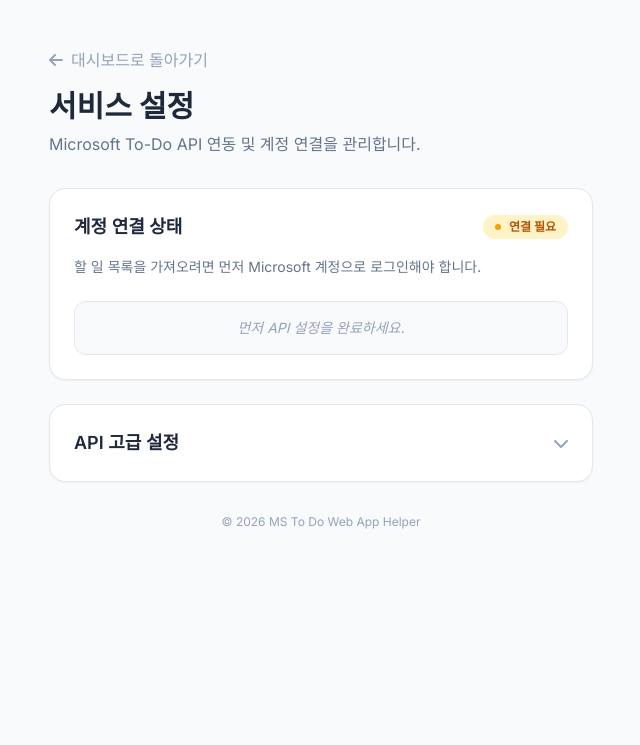
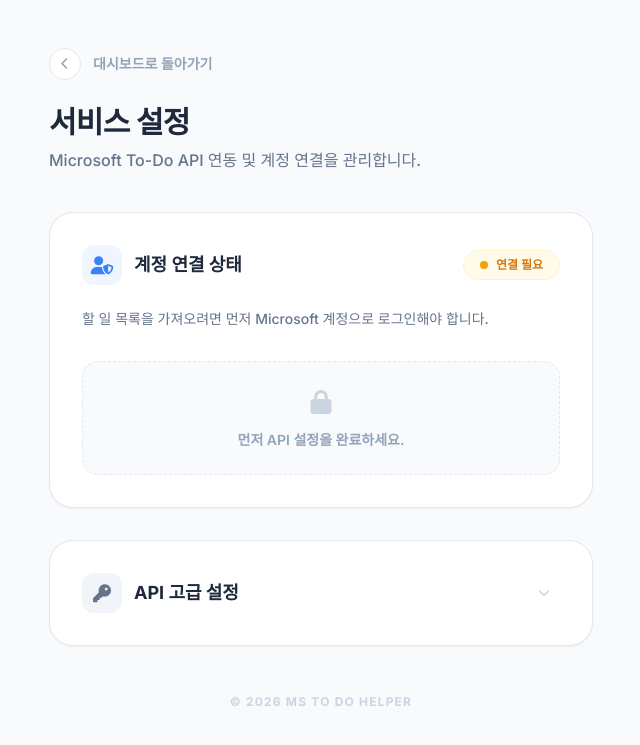
Before and after one commit to shin2012/mstodo_web, a Flask app: page /settings in a window 1280 px wide. Shown: the top 745 px of the page, without its empty margins (319-959 px from the left). Run offline with Flask 3, Linux system fonts and the light colour scheme; some libraries are stand-ins or nearby versions.

Commit message:
UI 개선: Font Awesome 활용 및 현대적인 카드형 디자인 적용, requests 패키지 추가

```diff
--- a/requirements.txt
+++ b/requirements.txt
@@ -1,3 +1,4 @@
 Flask
 pymstodo
 gunicorn
+requests
--- a/templates/settings.html
+++ b/templates/settings.html
@@ -13,90 +13,125 @@
 </head>
 <body class="bg-slate-50 min-h-screen">
     <div class="max-w-xl mx-auto py-12 px-4">
-        <div class="mb-8">
-            <a href="/" class="text-slate-400 hover:text-blue-500 flex items-center transition-colors mb-4">
-                <i class="fas fa-arrow-left mr-2"></i> 대시보드로 돌아가기
+        <div class="mb-10">
+            <a href="/" class="group inline-flex items-center text-slate-400 hover:text-blue-600 transition-all mb-6">
+                <div class="w-8 h-8 rounded-full bg-white border border-slate-200 flex items-center justify-center mr-3 group-hover:border-blue-200 group-hover:shadow-sm transition-all">
+                    <i class="fas fa-chevron-left text-xs"></i>
+                </div>
+                <span class="font-semibold text-sm">대시보드로 돌아가기</span>
             </a>
-            <h1 class="text-3xl font-bold text-slate-800">서비스 설정</h1>
-            <p class="text-slate-500 mt-2">Microsoft To-Do API 연동 및 계정 연결을 관리합니다.</p>
+            <h1 class="text-3xl font-extrabold text-slate-800 tracking-tight">서비스 설정</h1>
+            <p class="text-slate-500 mt-2 font-medium">Microsoft To-Do API 연동 및 계정 연결을 관리합니다.</p>
         </div>
 
         <!-- 1. 계정 연동 상태 카드 -->
-        <div class="bg-white rounded-2xl shadow-sm border border-slate-200 overflow-hidden mb-6">
-            <div class="p-6">
-                <div class="flex items-center justify-between mb-4">
-                    <h2 class="text-lg font-semibold text-slate-800">계정 연결 상태</h2>
+        <div class="bg-white rounded-3xl shadow-sm border border-slate-200 overflow-hidden mb-8">
+            <div class="p-8">
+                <div class="flex items-center justify-between mb-6">
+                    <div class="flex items-center space-x-3">
+                        <div class="w-10 h-10 rounded-xl bg-blue-50 flex items-center justify-center text-blue-500">
+                            <i class="fas fa-user-shield text-lg"></i>
+                        </div>
+                        <h2 class="text-lg font-bold text-slate-800">계정 연결 상태</h2>
+                    </div>
                     {% if has_token %}
-                    <span class="flex items-center px-3 py-1 rounded-full bg-green-100 text-green-700 text-xs font-bold">
-                        <span class="w-1.5 h-1.5 rounded-full bg-green-500 mr-2"></span> 연결됨
+                    <span class="flex items-center px-4 py-1.5 rounded-full bg-green-50 text-green-600 text-xs font-bold border border-green-100">
+                        <span class="w-2 h-2 rounded-full bg-green-500 mr-2 animate-pulse"></span> 연결됨
                     </span>
                     {% else %}
-                    <span class="flex items-center px-3 py-1 rounded-full bg-amber-100 text-amber-700 text-xs font-bold">
-                        <span class="w-1.5 h-1.5 rounded-full bg-amber-500 mr-2"></span> 연결 필요
+                    <span class="flex items-center px-4 py-1.5 rounded-full bg-amber-50 text-amber-600 text-xs font-bold border border-amber-100">
+                        <span class="w-2 h-2 rounded-full bg-amber-500 mr-2"></span> 연결 필요
                     </span>
                     {% endif %}
                 </div>
 
                 {% if has_token %}
-                <p class="text-sm text-slate-500 mb-6">이미 Microsoft 계정이 연결되어 있습니다. 다시 연결하려면 아래 버튼을 클릭하세요.</p>
+                <div class="bg-slate-50 rounded-2xl p-4 mb-8 border border-slate-100">
+                    <p class="text-sm text-slate-600 leading-relaxed font-medium">
+                        <i class="fas fa-info-circle mr-2 text-blue-400"></i>
+                        이미 Microsoft 계정이 연결되어 있습니다. 다시 연결하려면 아래 버튼을 클릭하세요.
+                    </p>
+                </div>
                 {% else %}
-                <p class="text-sm text-slate-500 mb-6">할 일 목록을 가져오려면 먼저 Microsoft 계정으로 로그인해야 합니다.</p>
+                <p class="text-sm text-slate-500 mb-8 font-medium">할 일 목록을 가져오려면 먼저 Microsoft 계정으로 로그인해야 합니다.</p>
                 {% endif %}
 
                 {% if client_id and client_secret %}
                 <a href="{{ url_for('auth_login') }}"
-                   class="w-full inline-flex items-center justify-center px-6 py-3 bg-[#0078d4] hover:bg-[#005a9e] text-white font-semibold rounded-xl transition-all shadow-md hover:shadow-lg">
-                    <i class="fab fa-microsoft mr-3 text-lg"></i>
+                   class="w-full inline-flex items-center justify-center px-6 py-4 bg-[#0078d4] hover:bg-[#005a9e] text-white font-bold rounded-2xl transition-all shadow-lg shadow-blue-500/20 active:scale-[0.98]">
+                    <i class="fab fa-microsoft mr-3 text-xl"></i>
                     Microsoft 계정으로 로그인
                 </a>
                 {% else %}
-                <div class="bg-slate-50 border border-slate-200 rounded-xl p-4 text-center">
-                    <p class="text-sm text-slate-400 italic">먼저 API 설정을 완료하세요.</p>
+                <div class="bg-slate-50 border border-slate-200 border-dashed rounded-2xl p-6 text-center">
+                    <i class="fas fa-lock text-slate-300 text-2xl mb-3"></i>
+                    <p class="text-sm text-slate-400 font-semibold">먼저 API 설정을 완료하세요.</p>
                 </div>
                 {% endif %}
             </div>
         </div>
 
-        <!-- 2. API 상세 설정 (상세 정보 클릭 시 열림) -->
-        <details class="group bg-white rounded-2xl shadow-sm border border-slate-200 overflow-hidden">
-            <summary class="list-none p-6 cursor-pointer flex items-center justify-between">
-                <h2 class="text-lg font-semibold text-slate-800">API 고급 설정</h2>
-                <span class="text-slate-400 transition-transform group-open:rotate-180">
-                    <i class="fas fa-chevron-down"></i>
+        <!-- 2. API 상세 설정 -->
+        <details class="group bg-white rounded-3xl shadow-sm border border-slate-200 overflow-hidden">
+            <summary class="list-none p-8 cursor-pointer flex items-center justify-between hover:bg-slate-50 transition-colors">
+                <div class="flex items-center space-x-3">
+                    <div class="w-10 h-10 rounded-xl bg-slate-100 flex items-center justify-center text-slate-500 group-open:bg-blue-50 group-open:text-blue-500 transition-colors">
+                        <i class="fas fa-key text-lg"></i>
+                    </div>
+                    <h2 class="text-lg font-bold text-slate-800">API 고급 설정</h2>
+                </div>
+                <span class="w-8 h-8 rounded-full flex items-center justify-center text-slate-300 transition-transform group-open:rotate-180 group-open:text-blue-500">
+                    <i class="fas fa-chevron-down text-xs"></i>
                 </span>
             </summary>
-            <div class="px-6 pb-6 pt-0">
-                <form method="POST" class="space-y-4">
+            <div class="px-8 pb-8 pt-2">
+                <form method="POST" class="space-y-6">
                     <div>
-                        <label for="client_id" class="block text-sm font-medium text-slate-700 mb-1">Application (client) ID</label>
-                        <input type="text" id="client_id" name="client_id" value="{{ client_id }}"
-                               class="w-full px-4 py-2 bg-slate-50 border border-slate-200 rounded-lg focus:ring-2 focus:ring-blue-500 focus:border-blue-500 outline-none transition-all text-sm font-mono"
-                               required>
+                        <label for="client_id" class="block text-xs font-bold text-slate-500 mb-2 uppercase tracking-wider ml-1">Application (client) ID</label>
+                        <div class="relative">
+                            <div class="absolute left-4 top-1/2 -translate-y-1/2 text-slate-300">
+                                <i class="fas fa-fingerprint"></i>
+                            </div>
+                            <input type="text" id="client_id" name="client_id" value="{{ client_id }}"
+                                   class="w-full pl-11 pr-4 py-3 bg-slate-50 border border-slate-200 rounded-xl focus:ring-4 focus:ring-blue-500/10 focus:border-blue-500 outline-none transition-all text-sm font-mono font-medium"
+                                   placeholder="Azure AD Client ID"
+                                   required>
+                        </div>
                     </div>
                     <div>
-                        <label for="client_secret" class="block text-sm font-medium text-slate-700 mb-1">Client Secret</label>
-                        <input type="password" id="client_secret" name="client_secret" value="{{ client_secret }}"
-                               class="w-full px-4 py-2 bg-slate-50 border border-slate-200 rounded-lg focus:ring-2 focus:ring-blue-500 focus:border-blue-500 outline-none transition-all text-sm font-mono"
-                               required>
+                        <label for="client_secret" class="block text-xs font-bold text-slate-500 mb-2 uppercase tracking-wider ml-1">Client Secret</label>
+                        <div class="relative">
+                            <div class="absolute left-4 top-1/2 -translate-y-1/2 text-slate-300">
+                                <i class="fas fa-shield-alt"></i>
+                            </div>
+                            <input type="password" id="client_secret" name="client_secret" value="{{ client_secret }}"
+                                   class="w-full pl-11 pr-4 py-3 bg-slate-50 border border-slate-200 rounded-xl focus:ring-4 focus:ring-blue-500/10 focus:border-blue-500 outline-none transition-all text-sm font-mono font-medium"
+                                   placeholder="Azure AD Client Secret"
+                                   required>
+                        </div>
                     </div>
-                    <div class="bg-blue-50 rounded-lg p-4 mb-4">
-                        <h4 class="text-xs font-bold text-blue-800 mb-1 uppercase tracking-wider"><i class="fas fa-info-circle mr-1"></i> Azure Portal 설정 도움말</h4>
-                        <p class="text-xs text-blue-600 leading-relaxed">
-                            Azure AD에서 새 앱을 등록하고 <code class="bg-white px-1 rounded border border-blue-100">Tasks.ReadWrite</code> 권한을 부여하세요.
-                            Redirect URI는 현재 서비스 주소의 <code>/auth/callback</code>으로 설정해야 합니다.
+                    <div class="bg-blue-50/50 rounded-2xl p-5 border border-blue-100/50">
+                        <h4 class="text-[11px] font-extrabold text-blue-700 mb-2 uppercase tracking-[0.1em] flex items-center">
+                            <i class="fas fa-lightbulb mr-2 opacity-70"></i> Azure Portal 가이드
+                        </h4>
+                        <p class="text-xs text-blue-600/80 leading-relaxed font-medium">
+                            Azure AD 앱 등록 시 <code class="bg-white/80 px-1.5 py-0.5 rounded border border-blue-100 font-bold text-blue-700">Tasks.ReadWrite</code> 권한이 필요합니다.
+                            Redirect URI는 <code>/auth/callback</code> 경로로 설정하세요.
                         </p>
                     </div>
                     <button type="submit"
-                            class="w-full px-6 py-2 bg-slate-800 hover:bg-slate-700 text-white font-medium rounded-lg transition-colors text-sm">
-                        API 설정 저장
+                            class="w-full px-6 py-4 bg-slate-800 hover:bg-slate-900 text-white font-bold rounded-2xl transition-all shadow-lg shadow-slate-200 active:scale-[0.98]">
+                        <i class="fas fa-save mr-2"></i> API 설정 저장
                     </button>
                 </form>
             </div>
         </details>
 
-        <p class="text-center text-xs text-slate-400 mt-8">
-            &copy; 2026 MS To Do Web App Helper
-        </p>
+        <div class="mt-12 text-center">
+            <p class="text-xs font-bold text-slate-300 uppercase tracking-widest">
+                &copy; 2026 MS To Do Helper
+            </p>
+        </div>
     </div>
 </body>
 </html>
```
Also changed, not shown: templates/index.html (+63 -36 lines).
